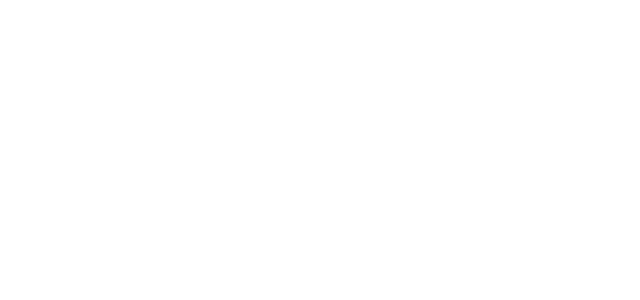
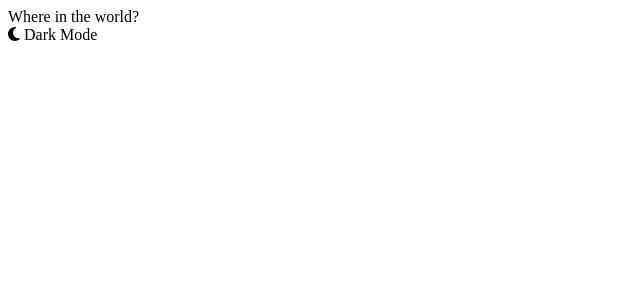
Before and after one commit to M8Eggman/REACT-COUNTRIES, a React (Vite) app: page /#/ in a window 1280 px wide. Shown: the top 300 px of the page, without its empty margins (0-640 px from the left). Built offline with nearby package versions, Linux system fonts and the light colour scheme.

Commit message:
structure de nav fini

```diff
--- a/src/components/nav/Nav.jsx
+++ b/src/components/nav/Nav.jsx
@@ -6,7 +6,16 @@ import { faMoon as faMoonRegular } from "@fortawesome/free-regular-svg-icons";
 export default function Nav() {
   return (
     <>
-      <nav></nav>
+      <nav>
+        <div className="navTitle">
+          <span>Where in the world?</span>
+        </div>
+        <div className="navOptions">
+          <span>
+            <FontAwesomeIcon icon={faMoonSolid} /> Dark Mode
+          </span>
+        </div>
+      </nav>
     </>
   );
 }
```
